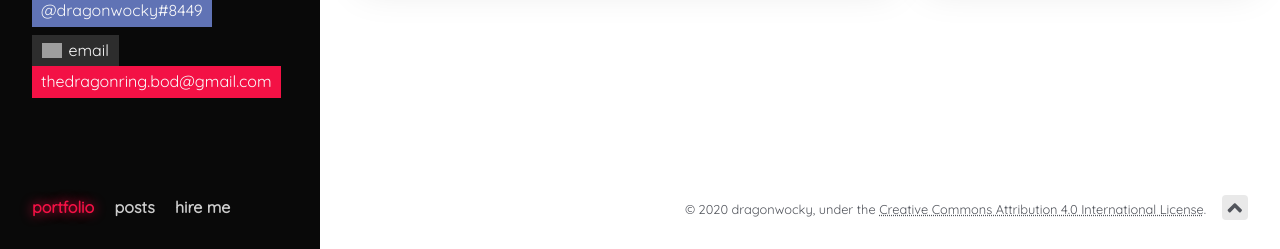
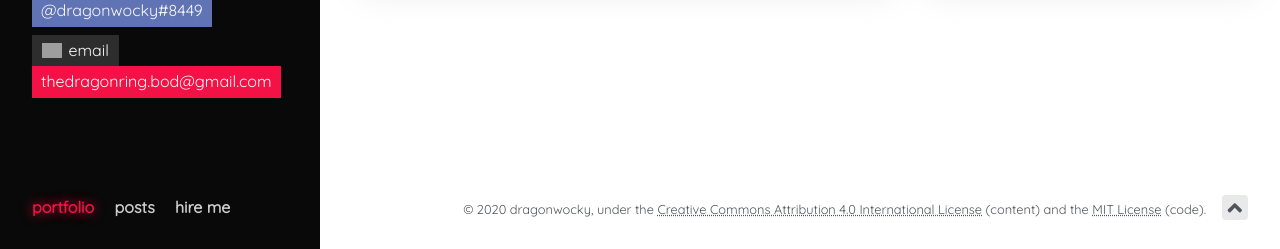
Before and after one commit to dragonwocky/dragonwocky.github.io, a PHP site: page / in a window 1280 px wide. Shown: the part 551-800 px from the top of the page. Run offline with PHP 8.4, Linux system fonts and the light colour scheme; grey boxes are pictures that could not be loaded.

Commit message:
update license details

```diff
--- a/assets/index.css
+++ b/assets/index.css
@@ -33,6 +33,10 @@ main > *:not(article):not(footer) {
 }
 article:not(.card-container) {
   padding: 2em;
+}
+article:not(.card-container) p a {
+  color: var(--text);
+  text-decoration: underline var(--primary);
 }
 article:not(.visible) {
   display: none;
@@ -105,7 +109,7 @@ article:not(.visible) {
   margin-top: 0.4em;
 }
 .card .card-content h3 a {
-  color: currentColor;
+  color: var(--text);
 }
 .card .card-content .card-description {
   font-size: 1em;
--- a/index.html
+++ b/index.html
@@ -142,11 +142,23 @@
         </p>
         <h4>what do those licenses i use mean?</h4>
         <p>
-          the MIT license states that you can do whatever you want with the
-          work, so long as you include a copy of my license statement somewhere.
-          works under this are done in my own spare time and are provided for
-          free. i provide no assurance that this will work and take no
-          responsibility for any potential problems that may arise from its use.
+          effectively, both the
+          <a href="https://creativecommons.org/licenses/by/4.0/">CC-BY 4.0</a>
+          and the <a href="https://opensource.org/licenses/MIT">MIT</a> licenses
+          state that you can do whatever you want with the work, so long as you
+          attribute me. more specifically - the CC-BY 4.0 requires linking to
+          the license, providing credit, and indicating the changes. the MIT
+          requires inclusion of the copyright and permission statements within
+          the license (these are included in a license file alongside source
+          code).
+        </p>
+        <p>
+          works under these are done in my own spare time and are provided for
+          free. i provide no assurance that they will work and take no
+          responsibility for any potential problems that may arise from their
+          use. summaries of the license terms given above are my own
+          human-readable explanations - for legal definitions follow the links
+          to read the legalcodes.
         </p>
         <p>for commissions, license terms can be agreed upon per-project.</p>
       </article>
@@ -288,7 +300,14 @@
   © 2020 dragonwocky, under the
   <a rel="license" href="https://creativecommons.org/licenses/by/4.0/"
     >Creative Commons Attribution 4.0 International License</a
-  >. <br /><br />
+  >
+  (content) and the
+  <a
+    rel="license"
+    href="https://github.com/dragonwocky/dragonwocky.github.io/blob/master/CODE_LICENSE"
+    >MIT License</a
+  >
+  (code). <br /><br />
   <svg
     width="20"
     height="20"
```
Also changed, not shown: posts/wsl-setup.html (+8 -1 lines), templates/footer.html (+8 -1 lines), templates/index.html (+17 -5 lines), 2 other files.
